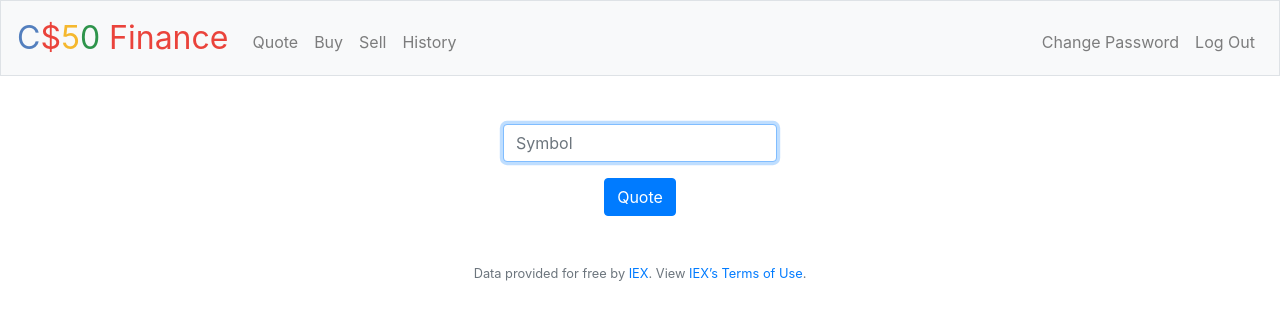
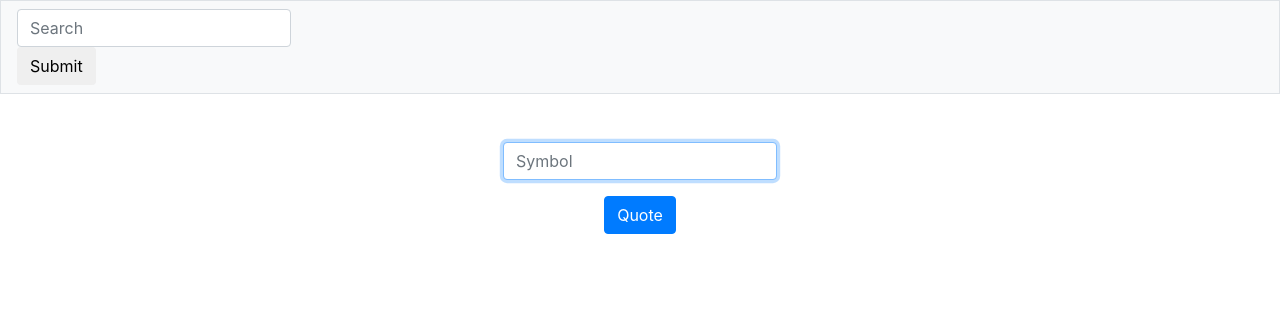
Before and after one commit to SlowMealCheese/accessibility-app, a Flask app: page /quote in a window 1280 px wide. Shown: the top 320 px of the page. Run offline with Flask 2, Linux system fonts and the light colour scheme; a user stored in the database is signed in; some libraries are stand-ins or nearby versions.

Commit message:
templates update

```diff
--- a/templates/layout.html
+++ b/templates/layout.html
@@ -20,54 +20,23 @@
         <script src="https://cdnjs.cloudflare.com/ajax/libs/popper.js/1.14.3/umd/popper.min.js"></script>
         <script src="https://maxcdn.bootstrapcdn.com/bootstrap/4.1.3/js/bootstrap.min.js"></script>
 
-        <title>C$50 Finance: {% block title %}{% endblock %}</title>
+        <title>Accessibility Check: {% block title %}{% endblock %}</title>
 
     </head>
 
     <body>
 
         <nav class="navbar navbar-expand-md navbar-light bg-light border">
-            <a class="navbar-brand" href="/"><span class="blue">C</span><span class="red">$</span><span class="yellow">5</span><span class="green">0</span> <span class="red">Finance</span></a>
-            <button aria-controls="navbar" aria-expanded="false" aria-label="Toggle navigation" class="navbar-toggler" data-target="#navbar" data-toggle="collapse" type="button">
-                <span class="navbar-toggler-icon"></span>
-            </button>
-            <div class="collapse navbar-collapse" id="navbar">
-                {% if session.user_id %}
-                    <ul class="navbar-nav mr-auto mt-2">
-                        <li class="nav-item"><a class="nav-link" href="/quote">Quote</a></li>
-                        <li class="nav-item"><a class="nav-link" href="/buy">Buy</a></li>
-                        <li class="nav-item"><a class="nav-link" href="/sell">Sell</a></li>
-                        <li class="nav-item"><a class="nav-link" href="/history">History</a></li>
-                    </ul>
-                    <ul class="navbar-nav ml-auto mt-2">
-                        <li class="nav-item"><a class="nav-link" href="/changepassword">Change Password</a></li>
-                        <li class="nav-item"><a class="nav-link" href="/logout">Log Out</a></li>
-                    </ul>
-                {% else %}
-                    <ul class="navbar-nav ml-auto mt-2">
-                        <li class="nav-item"><a class="nav-link" href="/register">Register</a></li>
-                        <li class="nav-item"><a class="nav-link" href="/login">Log In</a></li>
-                    </ul>
-                {% endif %}
-            </div>
+            <form class="navbar-form navbar-right" role="search">
+				<input type="text" class="form-control" placeholder="Search">
+				<button type="submit" class="btn btn-default.navbar-btn">Submit</button>
+			</form>
         </nav>
-
-        {% if get_flashed_messages() %}
-            <header>
-                <div class="alert alert-primary border text-center" role="alert">
-                    {{ get_flashed_messages() | join(" ") }}
-                </div>
-            </header>
-        {% endif %}
 
         <main class="container p-5">
             {% block main %}{% endblock %}
         </main>
 
-        <footer class="small text-center text-muted">
-            Data provided for free by <a href="https://iextrading.com/developer">IEX</a>. View <a href="https://iextrading.com/api-exhibit-a/">IEX’s Terms of Use</a>.
-        </footer>
-
     </body>
 
 </html>
```
